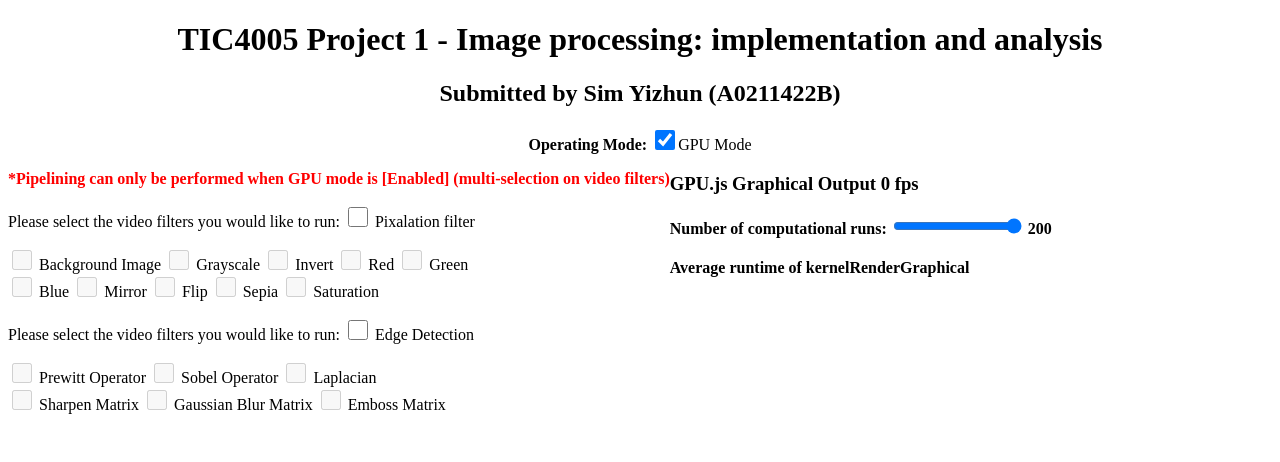
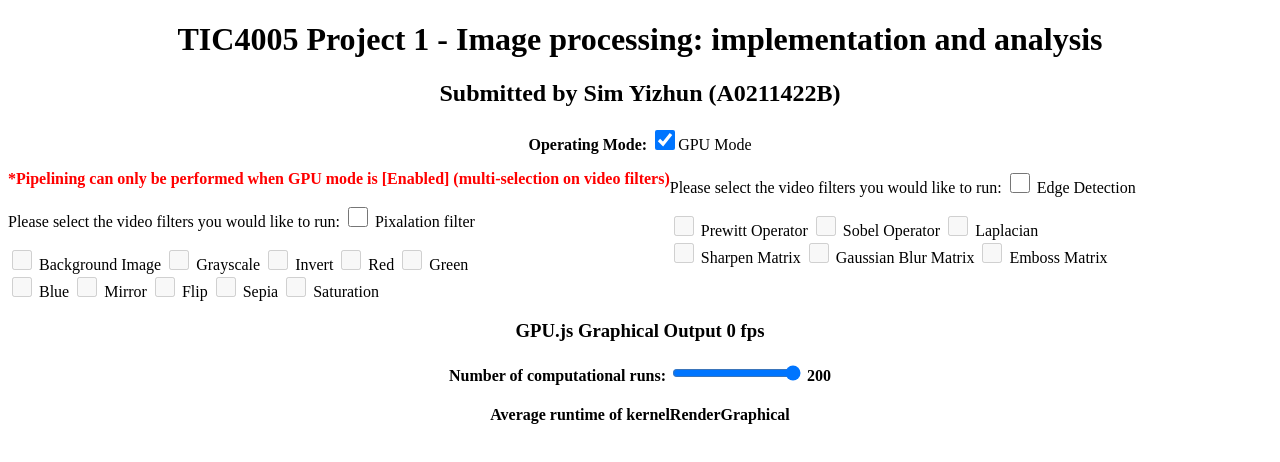
Before and after one commit to YizhunSim/YizhunSim.github.io, a plain HTML site: page index.html in a window 1280 px wide. Drawn offline with nearby package versions, Linux system fonts and the light colour scheme; a script that the page names is missing.

Commit message:
edit index.html

```diff
--- a/index.html
+++ b/index.html
@@ -23,6 +23,7 @@
         >GPU Mode</span
       >
     </div>
+    <div class="row">
       <div class="row" style="display: flex">
         <div class="column">
           <div>
@@ -137,7 +138,8 @@
               Saturation</label
             >
           </div>
-        <div>
+        </div>
+        <div class="column">
           <p>
             Please select the video filters you would like to run:
             <span
@@ -147,9 +149,6 @@
               ></span
             >
           </p>
-        </div>
-
-        <!-- <div> -->
           <div>
             <label for="prewit-matrix">
               <input
@@ -209,7 +208,8 @@
             >
           </div>
         </div>
-      <div class="column">
+      </div>
+      <div class="row" style="text-align: center">
         <div id="canvas-parent" class="grid-item">
           <h3>
             GPU.js Graphical Output <span id="fps-number">0</span
```
Lines whose indentation alone changed are shown as unchanged.
